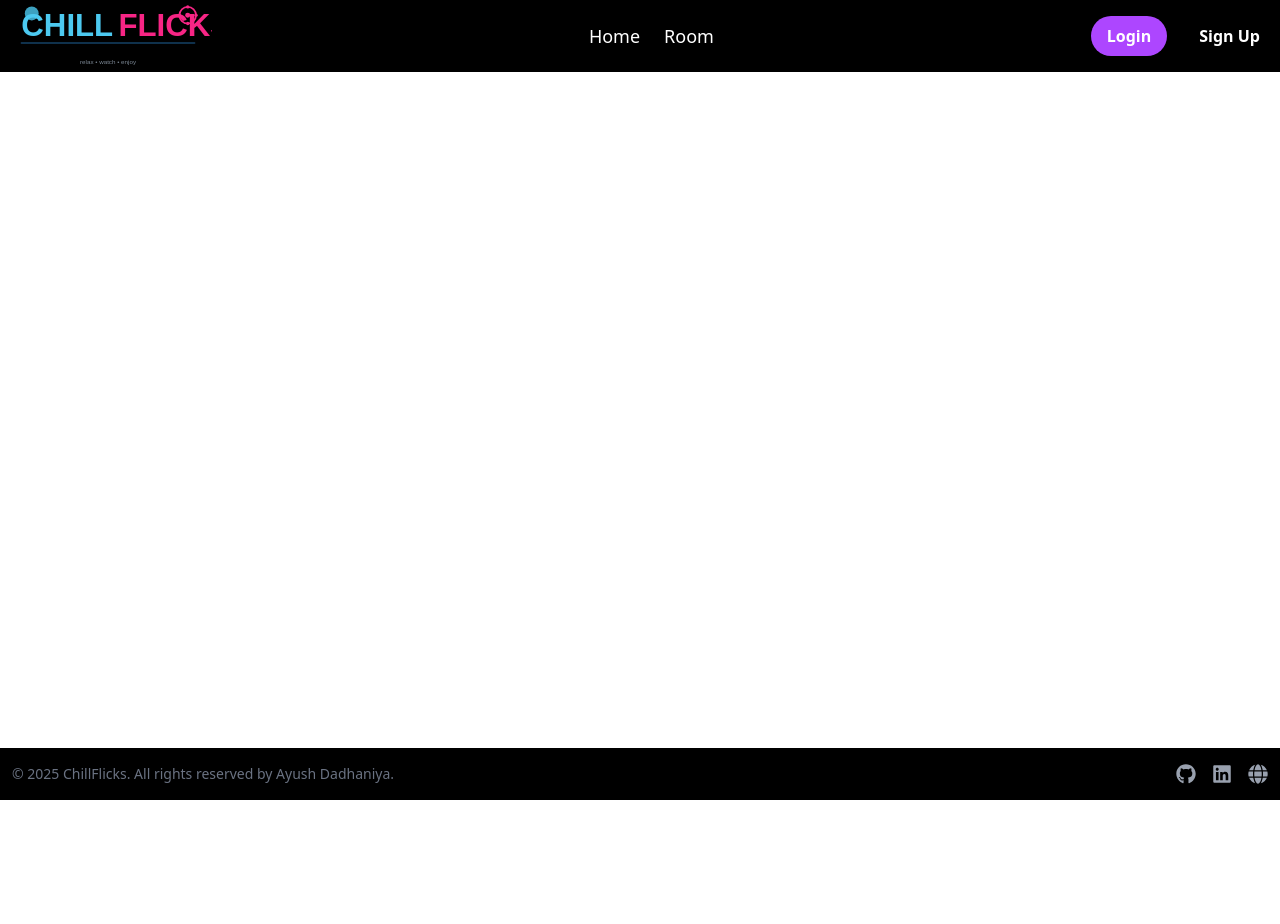
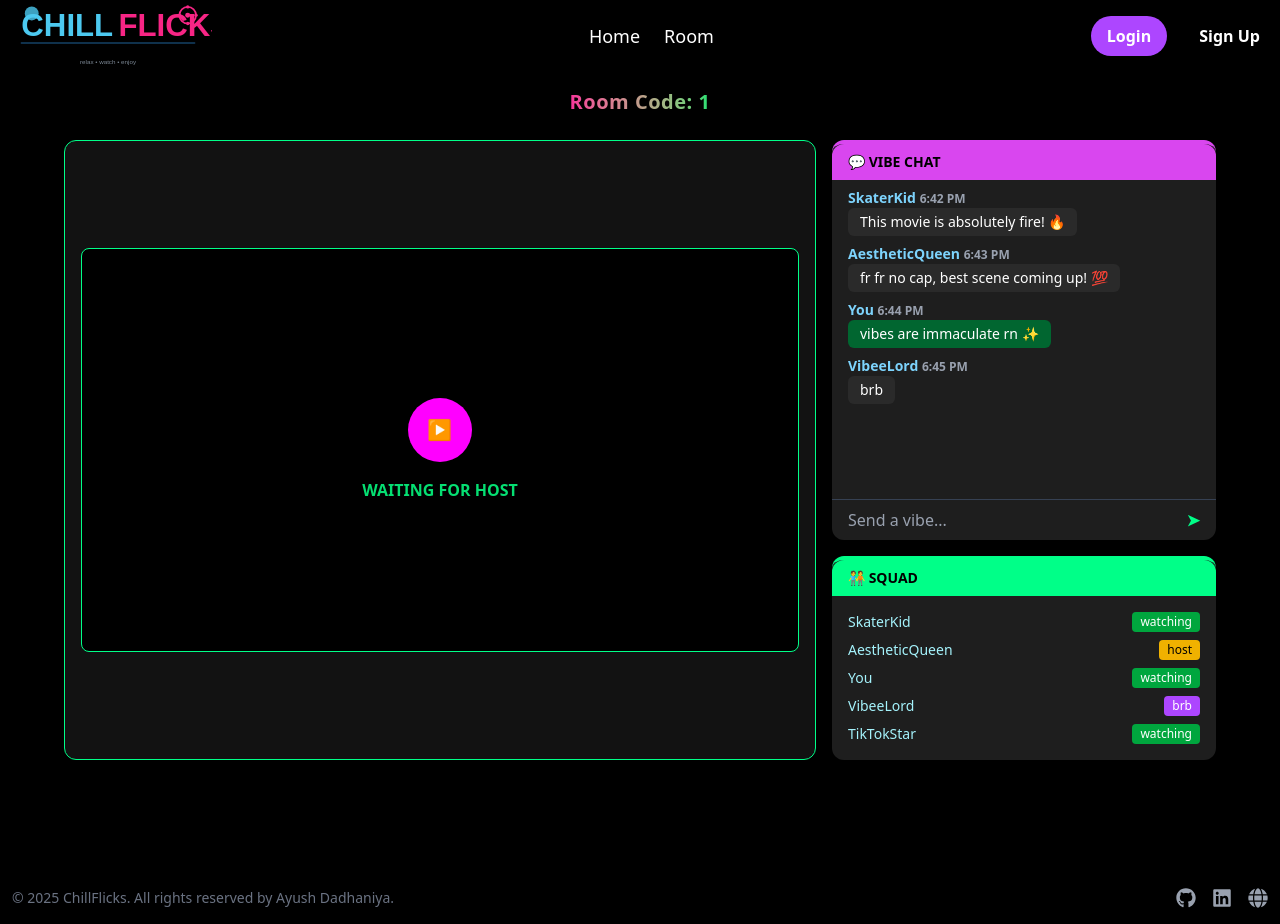
Before and after one commit to Ayush-Dadhaniya/ChillFlicks, a React (Vite) app in the folder chillflicks/: page /room/1 in a window 1280 px wide. Before the commit the page ends 800 px from the top, so only its background shows below. Built offline with nearby package versions, Linux system fonts and the light colour scheme.

Commit message:
Added Lobby UI

```diff
--- a/chillflicks/src/App.jsx
+++ b/chillflicks/src/App.jsx
@@ -5,6 +5,7 @@ import Signup from './components/Signup';
 import Home from './components/Home';
 import Footer from './components/Footer';
 import Room from './components/Room';
+import Lobby from "./components/Lobby";
 function App() {
   return (
     <div className="flex flex-col min-h-screen">
@@ -15,6 +16,7 @@ function App() {
           <Route path="/login" element={<Login />} />
           <Route path="/signup" element={<Signup />} />
           <Route path="/room" element={<Room />} />
+          <Route path="/room/:roomCode" element={<Lobby />} />
         </Routes>
       </div>
       <Footer />
--- /dev/null
+++ b/chillflicks/src/components/Lobby.jsx
@@ -0,0 +1,111 @@
+import React, { useState } from "react";
+import { useParams } from "react-router-dom";
+
+const Lobby = () => {
+  const { roomCode } = useParams(); // ✅ Get room code from URL param
+
+  const [messages, setMessages] = useState([
+    { user: "SkaterKid", text: "This movie is absolutely fire! 🔥", time: "6:42 PM" },
+    { user: "AestheticQueen", text: "fr fr no cap, best scene coming up! 💯", time: "6:43 PM" },
+    { user: "You", text: "vibes are immaculate rn ✨", time: "6:44 PM" },
+    { user: "VibeeLord", text: "brb", time: "6:45 PM" },
+  ]);
+  const [newMessage, setNewMessage] = useState("");
+
+  const handleSendMessage = () => {
+    if (!newMessage.trim()) return;
+    setMessages([
+      ...messages,
+      { user: "You", text: newMessage, time: new Date().toLocaleTimeString([], { hour: "2-digit", minute: "2-digit" }) },
+    ]);
+    setNewMessage("");
+  };
+
+  const participants = [
+    { name: "SkaterKid", status: "watching" },
+    { name: "AestheticQueen", status: "host" },
+    { name: "You", status: "watching" },
+    { name: "VibeeLord", status: "brb" },
+    { name: "TikTokStar", status: "watching" },
+  ];
+
+  return (
+    <div className="bg-black text-white min-h-screen p-4 flex flex-col items-center">
+      {/* Room Code Header */}
+      <div className="mb-6 w-full max-w-6xl text-center">
+        <span className="text-lg lg:text-xl font-semibold tracking-wide bg-gradient-to-r from-pink-500 to-green-400 text-transparent bg-clip-text">
+          Room Code: {roomCode}
+        </span>
+      </div>
+
+      <div className="w-full max-w-6xl flex flex-col lg:flex-row gap-4">
+        {/* Video Player */}
+        <div className="bg-[#121212] flex-1 rounded-xl overflow-hidden shadow-xl border border-[#00FF88] p-4 flex flex-col justify-center items-center">
+          <div className="w-full aspect-video bg-black flex items-center justify-center text-center border border-[#00FF88] rounded-lg">
+            <div>
+              <button className="bg-[#FF00FF] w-16 h-16 rounded-full text-xl text-white shadow-lg mb-4">
+                ▶
+              </button>
+              <p className="text-green-400 font-bold">WAITING FOR HOST</p>
+            </div>
+          </div>
+        </div>
+
+        {/* Right Side - Chat & Squad */}
+        <div className="flex flex-col lg:w-96 gap-4">
+          {/* Chat Box */}
+          <div className="bg-[#1e1e1e] rounded-xl shadow-lg border-t-4 border-[#D946EF] flex flex-col h-[400px]">
+            <div className="bg-[#D946EF] text-black text-sm font-bold px-4 py-2 rounded-t-xl">💬 VIBE CHAT</div>
+            <div className="flex-1 overflow-y-auto px-4 py-2 space-y-2 text-sm">
+              {messages.map((msg, i) => (
+                <div key={i} className="flex flex-col">
+                  <span className="text-[#7dd3fc] font-semibold">{msg.user} <span className="text-gray-400 text-xs">{msg.time}</span></span>
+                  <span className={`px-3 py-1 rounded-md w-fit ${msg.user === "You" ? "bg-green-800 text-white" : "bg-[#2a2a2a]"}`}>
+                    {msg.text}
+                  </span>
+                </div>
+              ))}
+            </div>
+            <div className="flex items-center border-t border-gray-700 px-4 py-2">
+              <input
+                type="text"
+                value={newMessage}
+                onChange={(e) => setNewMessage(e.target.value)}
+                onKeyDown={(e) => e.key === "Enter" && handleSendMessage()}
+                placeholder="Send a vibe..."
+                className="flex-1 bg-transparent outline-none text-white placeholder-gray-400"
+              />
+              <button
+                onClick={handleSendMessage}
+                className="text-[#00FF88] font-bold hover:text-white transition"
+              >
+                ➤
+              </button>
+            </div>
+          </div>
+
+          {/* Squad List */}
+          <div className="bg-[#1e1e1e] rounded-xl shadow-lg border-t-4 border-[#00FF88] flex-1">
+            <div className="bg-[#00FF88] text-black text-sm font-bold px-4 py-2 rounded-t-xl">🧑‍🤝‍🧑 SQUAD</div>
+            <ul className="p-4 space-y-2 text-sm">
+              {participants.map((p, i) => (
+                <li key={i} className="flex justify-between items-center">
+                  <span className="text-[#A5F3FC]">{p.name}</span>
+                  <span className={`text-xs rounded px-2 py-0.5 ${
+                    p.status === "host" ? "bg-yellow-500 text-black" :
+                    p.status === "brb" ? "bg-purple-500 text-white" :
+                    "bg-green-600 text-white"
+                  }`}>
+                    {p.status}
+                  </span>
+                </li>
+              ))}
+            </ul>
+          </div>
+        </div>
+      </div>
+    </div>
+  );
+};
+
+export default Lobby;
--- a/chillflicks/src/components/Room.jsx
+++ b/chillflicks/src/components/Room.jsx
@@ -1,7 +1,11 @@
 import React, { useState } from "react";
+import { useNavigate } from "react-router-dom";
 
 const Room = () => {
+  const navigate = useNavigate();
+
   const [roomCode, setRoomCode] = useState("");
+  const [inputCode, setInputCode] = useState("");
   const [showCode, setShowCode] = useState(false);
   const [buttonText, setButtonText] = useState("Generate Room Code");
   const [copyText, setCopyText] = useState("Click to copy room code");
@@ -15,6 +19,9 @@ const Room = () => {
     setRoomCode(result);
     setShowCode(true);
     setButtonText("Generate New Code");
+
+    // Navigate to room with code as path param
+    navigate(`/room/${result}`);
   };
 
   const copyRoomLink = () => {
@@ -24,6 +31,15 @@ const Room = () => {
         setCopyText("Click to copy room code");
       }, 2000);
     });
+  };
+
+  const joinRoom = () => {
+    const trimmed = inputCode.trim().toUpperCase();
+    if (trimmed.length === 6) {
+      navigate(`/room/${trimmed}`);
+    } else {
+      alert("Please enter a valid 6-character room code.");
+    }
   };
 
   return (
@@ -73,10 +89,15 @@ const Room = () => {
             <input
               type="text"
               maxLength="6"
+              value={inputCode}
+              onChange={(e) => setInputCode(e.target.value)}
               placeholder="Enter room code"
               className="w-full mb-4 px-4 py-3 rounded-lg bg-white/10 border border-white/20 text-white placeholder-gray-400 focus:outline-none focus:ring-2 focus:ring-[#F72585]"
             />
-            <button className="bg-[#F72585] text-black font-bold px-6 py-3 rounded-lg hover:-translate-y-1 transition-transform duration-200">
+            <button
+              onClick={joinRoom}
+              className="bg-[#F72585] text-black font-bold px-6 py-3 rounded-lg hover:-translate-y-1 transition-transform duration-200"
+            >
               Join Room
             </button>
           </div>
```
